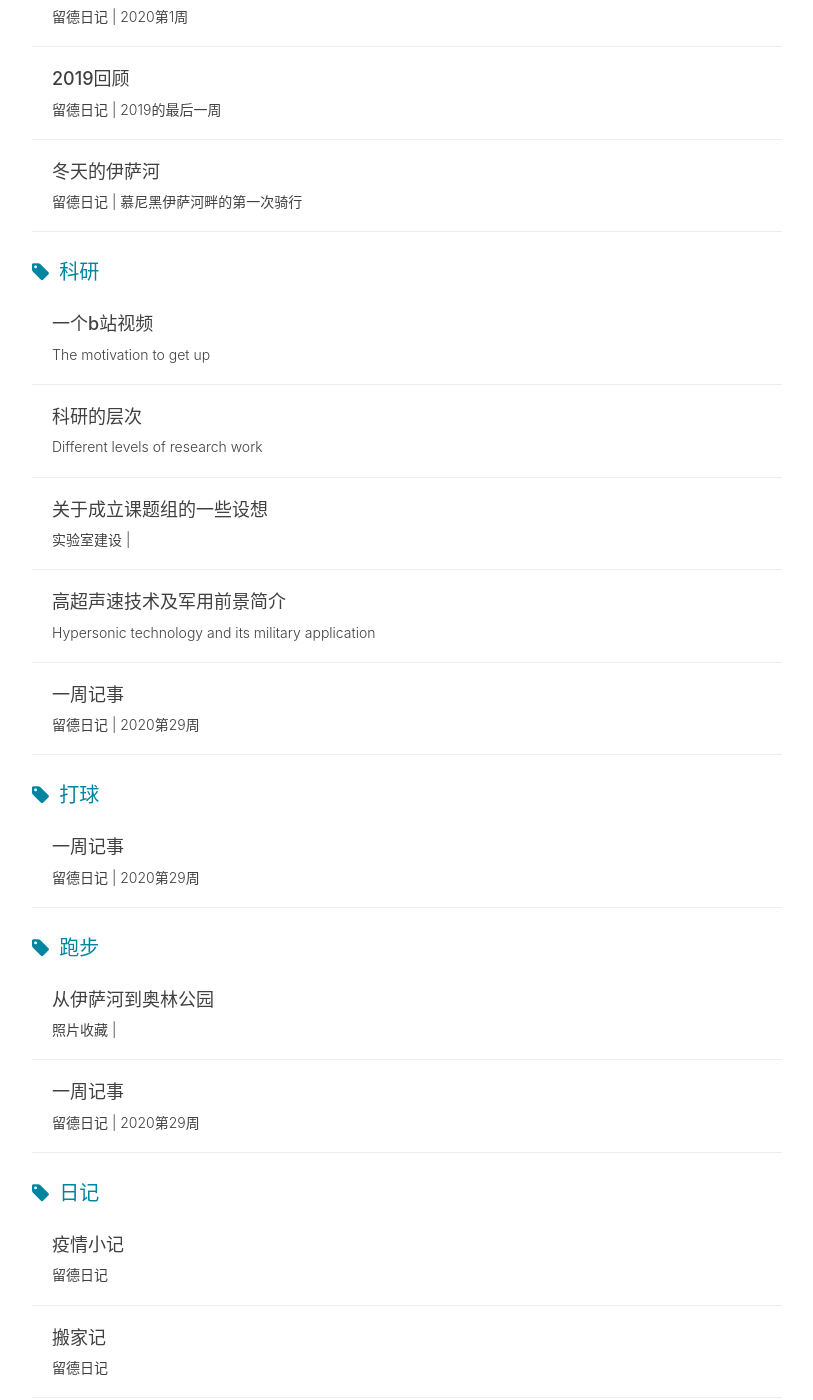
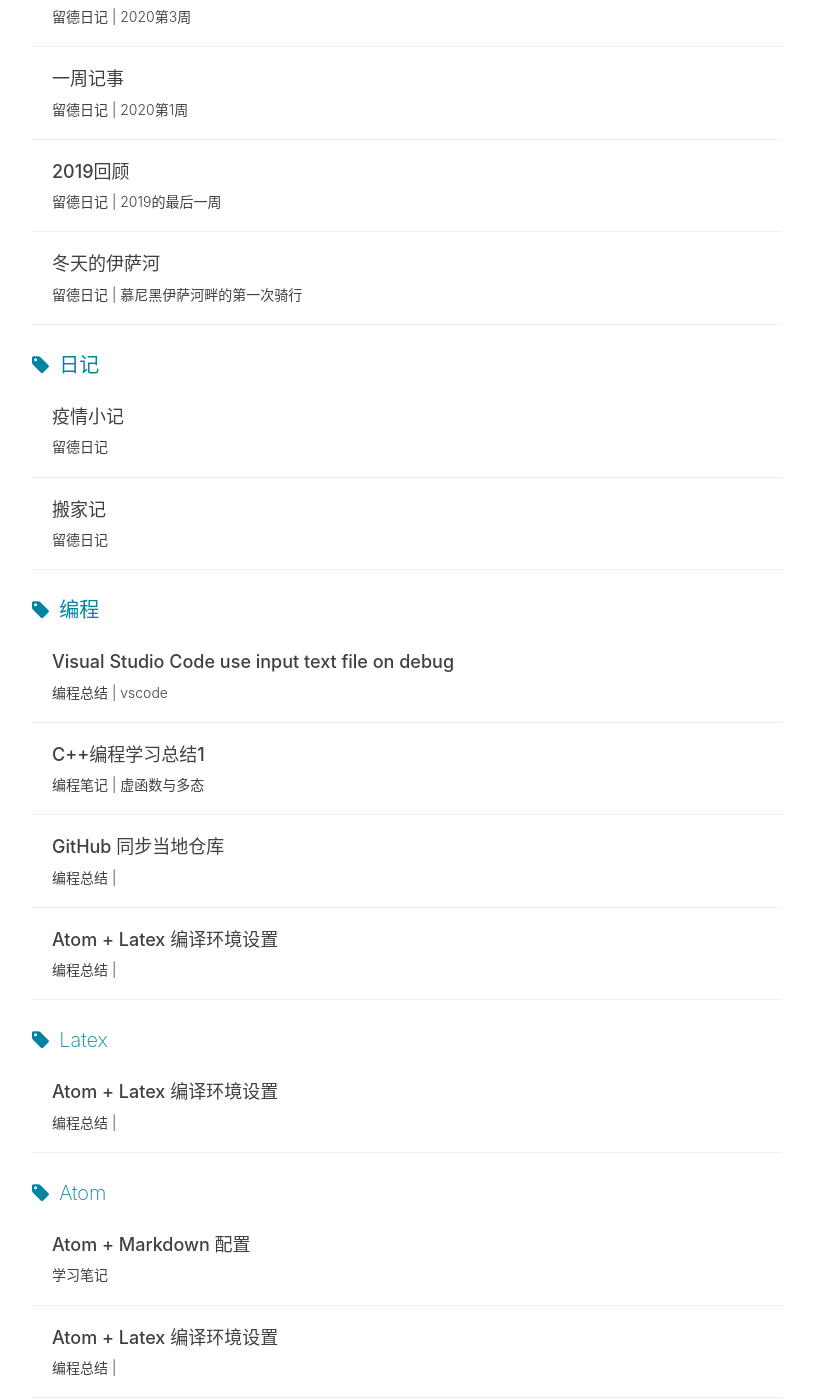
Before and after one commit to chensong212/chensong212.github.io, a Jekyll site: the page built from tags.html, in a window 1280 px wide and 1400 px high, scrolled down 2840 px. Shown: the whole window, without its empty margins (233-1046 px from the left). Built offline with Jekyll 4.4.1, drawn with Linux system fonts in a browser that asks for light colours; nearby versions of some CDN libraries; comment, search, counter and statistics services are not loaded; some of the changed text lies outside the part shown.

Commit message:
Update 2020-07-19-dairy.md

```diff
--- a/_posts/2020-07-19-dairy.md
+++ b/_posts/2020-07-19-dairy.md
@@ -7,9 +7,7 @@
 header-img:
 catalog: true
 tags:
-    - 科研
-    - 打球
-    - 跑步
+    - 一周记事
 
 ---
 
```
